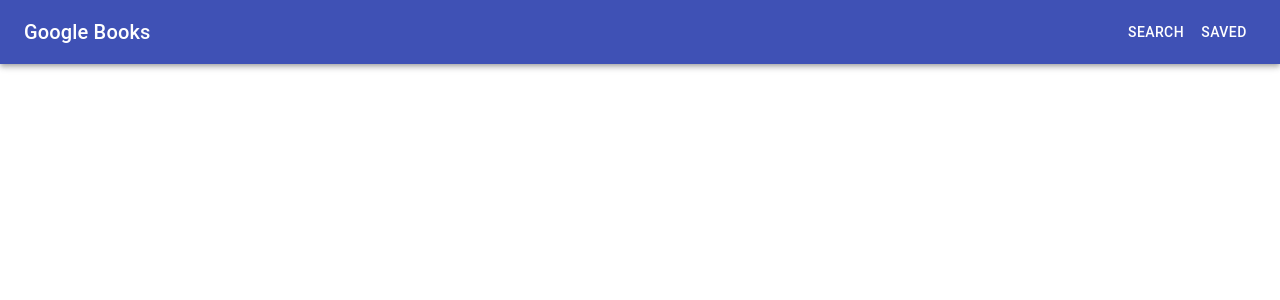
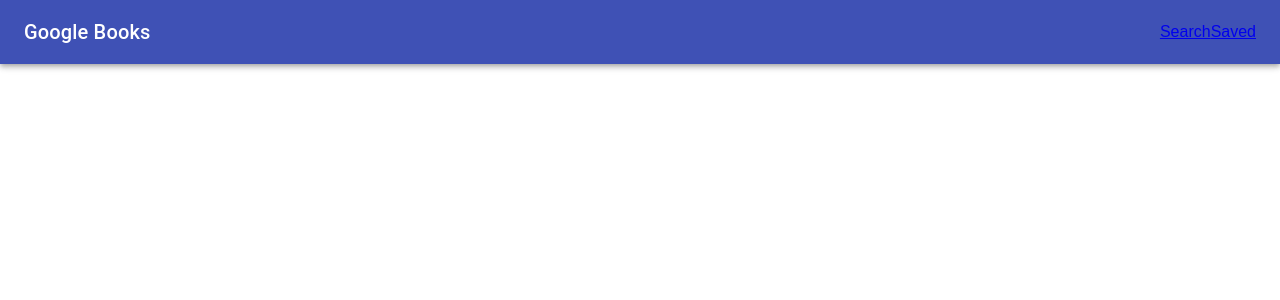
Before and after one commit to jkaho/google-books, a React (Create React App) app in the folder client/: page / in a window 1280 px wide. Shown: the top 300 px of the page. Built offline with nearby package versions, Linux system fonts and the light colour scheme.

Commit message:
Add basic source code to pages, set up router

```diff
--- a/client/package.json
+++ b/client/package.json
@@ -9,6 +9,7 @@
     "@material-ui/icons": "^4.11.2",
     "react": "^17.0.2",
     "react-dom": "^17.0.2",
+    "react-router-dom": "^5.2.0",
     "react-scripts": "4.0.3"
   },
   "scripts": {
--- a/client/src/App.js
+++ b/client/src/App.js
@@ -1,13 +1,21 @@
-import React, { Component } from "react";
-import logo from "./logo.svg";
+import React from "react";
+import { BrowserRouter as Router, Route, Switch } from "react-router-dom";
+import Search from "./pages/Search";
+import Saved from "./pages/Saved";
 import "./App.css";
 import NavBar from "./components/NavBar";
 
 function App() {
   return (
-    <div className="App">
-      <NavBar />
-    </div>
+    <Router>
+      <div className="App">
+        <NavBar />
+        <Switch>
+          <Route exact path="/" component={Search} />
+          <Route exact path="/saved" componet={Saved} />
+        </Switch>
+      </div>
+    </Router>
   );
 }
 
--- a/client/src/components/NavBar/index.js
+++ b/client/src/components/NavBar/index.js
@@ -1,4 +1,5 @@
 import React from 'react';
+import { Link } from 'react-router-dom';
 import { makeStyles } from '@material-ui/core/styles';
 import AppBar from '@material-ui/core/AppBar';
 import Toolbar from '@material-ui/core/Toolbar';
@@ -25,8 +26,8 @@ export default function Navbar() {
           <Typography variant="h6" className={classes.title}>
             Google Books
           </Typography>
-          <Button color="inherit">Search</Button>
-          <Button color="inherit">Saved</Button>
+          <Link to="/">Search</Link>
+          <Link to="/saved">Saved</Link>
         </Toolbar>
       </AppBar>
     </div>
--- /dev/null
+++ b/client/src/pages/Saved/index.js
@@ -0,0 +1,9 @@
+import React from "react";
+
+export default function Saved() {
+  return (
+    <div>
+
+    </div>
+  )
+}
--- /dev/null
+++ b/client/src/pages/Search/index.js
@@ -0,0 +1,9 @@
+import React from "react";
+
+export default function Search() {
+  return (
+    <div>
+
+    </div>
+  )
+}
```
Also changed, not shown: 1 other file (tests, documents, lock files or other folders).
